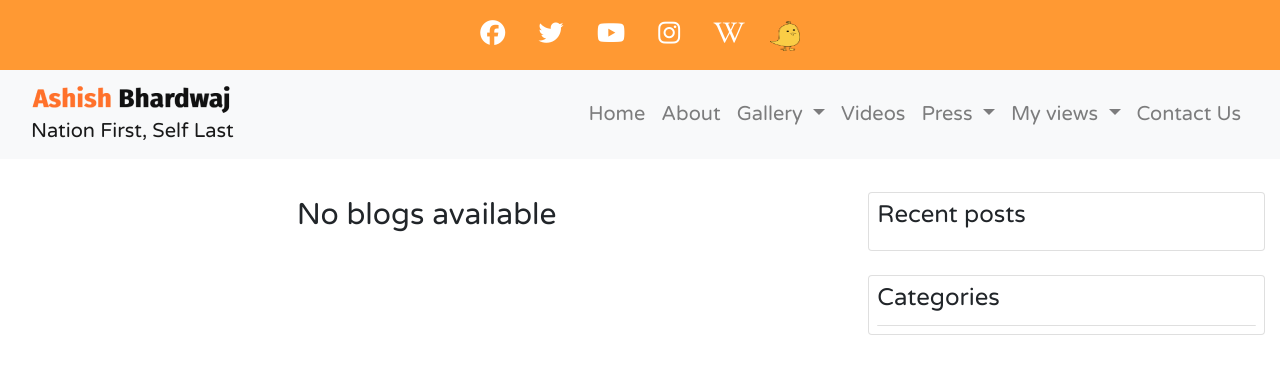
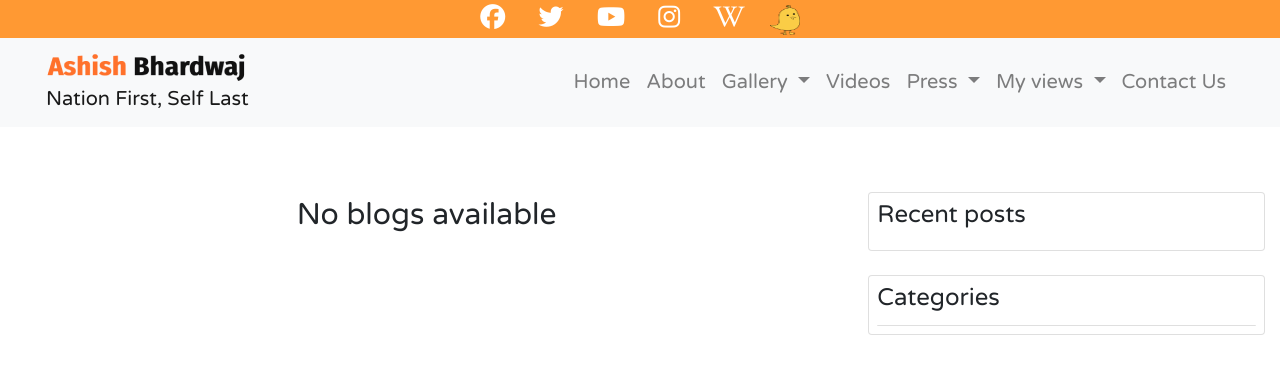
Before and after one commit to gauravkr133/portfolio_management, a Django app: page /blog/ in a window 1280 px wide. Shown: the top 391 px of the page. Run offline with Django 3.2, Linux system fonts and the light colour scheme; data that the repository does not hold is empty; some libraries are stand-ins or nearby versions.

Commit message:
"Improvements"

```diff
--- a/index/templates/header.html
+++ b/index/templates/header.html
@@ -99,7 +99,7 @@
       <div class="container-fluid">
         {% for about_us in about_us%}
         <div class="row" style="background-color:#f93;">
-          <div class="col-lg-12 col-sm-12 col-md-12 p-3 text-center">
+          <div class="col-lg-12 col-sm-12 col-md-12 text-center">
             <a style="text-decoration:none;color: white;" href="{{about_us.social_facebook}}"> <i class="fab fa-facebook" aria-hidden="true" style="font-size: 25px;"></i></a>
             &nbsp;&nbsp;&nbsp;&nbsp;&nbsp;&nbsp;
             <a style="text-decoration:none;color: white;" href="{{about_us.social_twitter}}"> <i class="fab fa-twitter" aria-hidden="true" style="font-size: 25px;"></i></a>
@@ -114,7 +114,10 @@
           </div>
         </div>
         {% endfor %}
-      </div>
+
+        <div class="row bg-light">
+          <div class="col-sm-12 col-md-12 col-lg-12">
+
 
             <nav class="navbar navbar-expand-lg navbar-light bg-light">
               <div class="container-fluid">
@@ -188,6 +191,15 @@
                 </div>
               </div>
             </nav>
+
+
+          </div>
+        </div>
+
+
+      </div>
+
+
 
     </header>
 {% block body %}
```
Lines whose indentation alone changed are shown as unchanged.
